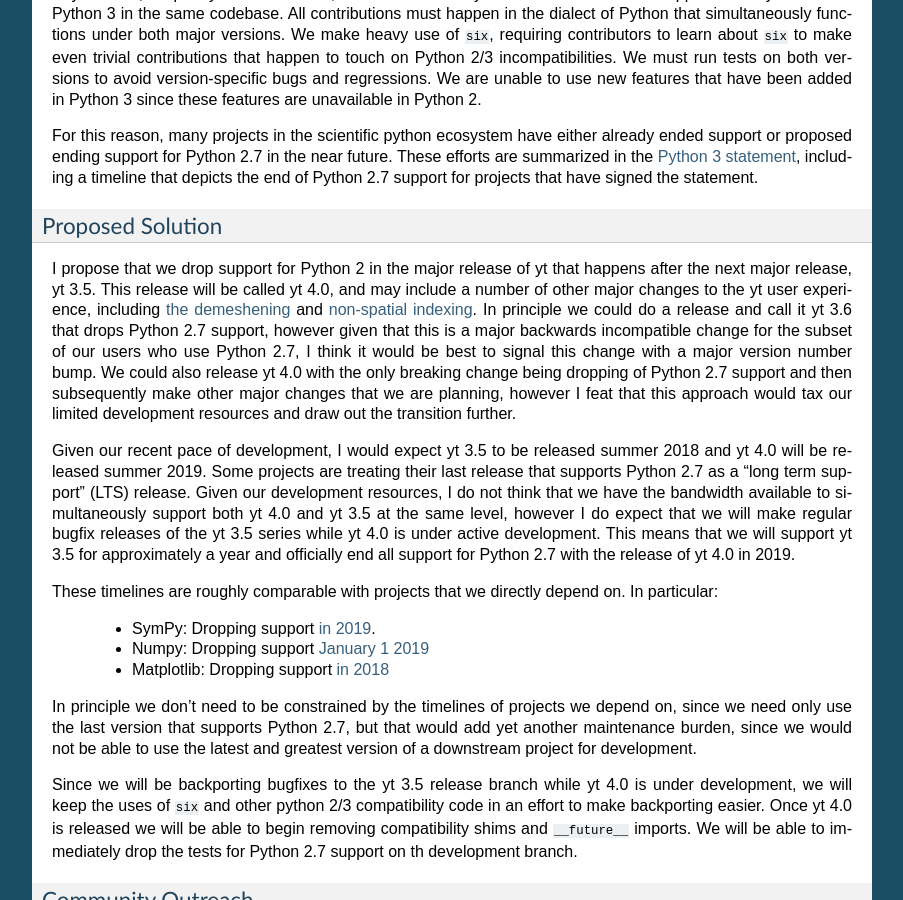
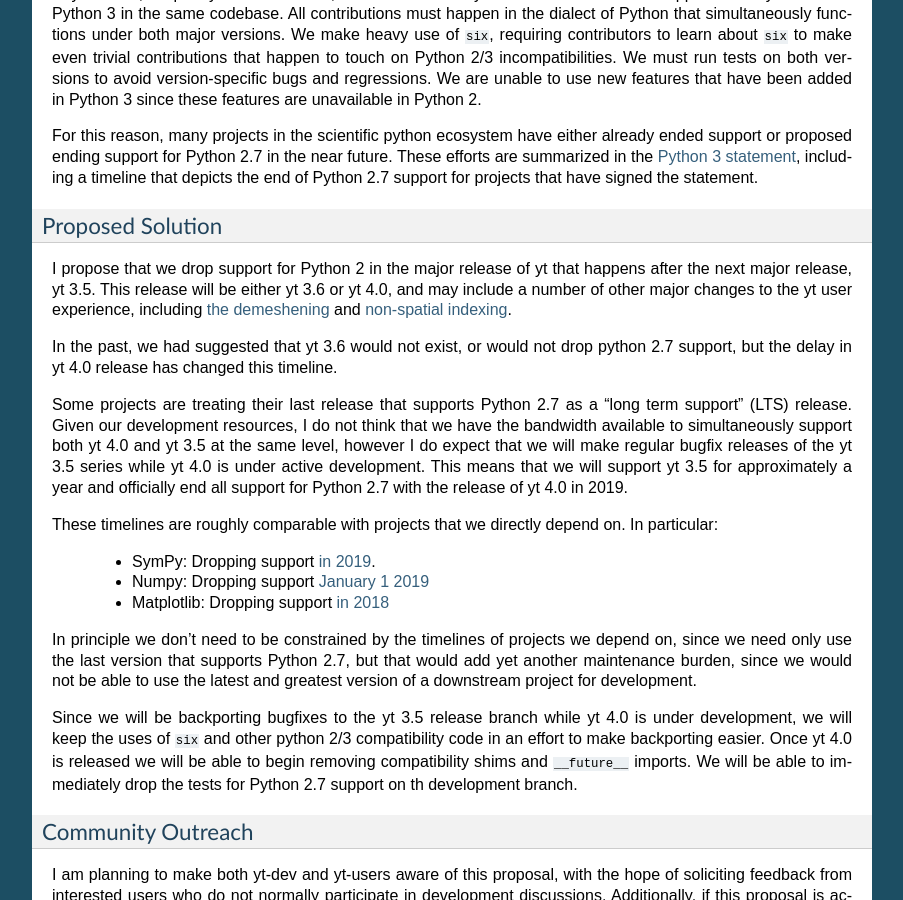
Before and after one commit to yt-project/ytep, a Sphinx documentation site: the page built from source/YTEPs/YTEP-0033.rst, in a window 1280 px wide and 900 px high, scrolled down 752 px. Shown: the whole window, without its empty margins (198-1101 px from the left). Built offline with Sphinx 7.4.7, drawn with Linux system fonts in a browser that asks for light colours; formulas are drawn with MathJax 3; some of the changed text lies outside the part shown.

Commit message:
Revising YTEP-0033 to update py2 drop

```diff
--- a/source/YTEPs/YTEP-0033.rst
+++ b/source/YTEPs/YTEP-0033.rst
@@ -6,8 +6,9 @@
 
 Created: November 28, 2017
 Author: Nathan Goldbaum
+Revision: Matt Turk
 
-I propose to drop support for Python2.7 in the next major release of yt, version 4.0, after releasing a final feature release version that includes support for Python2.7, yt 3.5.
+I propose to drop support for Python2.7 in the next major release of yt after 3.5.  This may be either yt 3.6 or yt 4.0, depending on release schedule.
 
 Status
 ------
@@ -38,9 +39,11 @@
 Proposed Solution
 ^^^^^^^^^^^^^^^^^
 
-I propose that we drop support for Python 2 in the major release of yt that happens after the next major release, yt 3.5. This release will be called yt 4.0, and may include a number of other major changes to the yt user experience, including `the demeshening <http://ytep.readthedocs.io/en/latest/YTEPs/YTEP-0032.html>`_ and `non-spatial indexing <http://ytep.readthedocs.io/en/latest/YTEPs/YTEP-0027.html>`_. In principle we could do a release and call it yt 3.6 that drops Python 2.7 support, however given that this is a major backwards incompatible change for the subset of our users who use Python 2.7, I think it would be best to signal this change with a major version number bump. We could also release yt 4.0 with the only breaking change being dropping of Python 2.7 support and then subsequently make other major changes that we are planning, however I feat that this approach would tax our limited development resources and draw out the transition further.
+I propose that we drop support for Python 2 in the major release of yt that happens after the next major release, yt 3.5. This release will be either yt 3.6 or yt 4.0, and may include a number of other major changes to the yt user experience, including `the demeshening <http://ytep.readthedocs.io/en/latest/YTEPs/YTEP-0032.html>`_ and `non-spatial indexing <http://ytep.readthedocs.io/en/latest/YTEPs/YTEP-0027.html>`_.
 
-Given our recent pace of development, I would expect yt 3.5 to be released summer 2018 and yt 4.0 will be released summer 2019. Some projects are treating their last release that supports Python 2.7 as a "long term support" (LTS) release. Given our development resources, I do not think that we have the bandwidth available to simultaneously support both yt 4.0 and yt 3.5 at the same level, however I do expect that we will make regular bugfix releases of the yt 3.5 series while yt 4.0 is under active development. This means that we will support yt 3.5 for approximately a year and officially end all support for Python 2.7 with the release of yt 4.0 in 2019.
+In the past, we had suggested that yt 3.6 would not exist, or would not drop python 2.7 support, but the delay in yt 4.0 release has changed this timeline.
+
+Some projects are treating their last release that supports Python 2.7 as a "long term support" (LTS) release. Given our development resources, I do not think that we have the bandwidth available to simultaneously support both yt 4.0 and yt 3.5 at the same level, however I do expect that we will make regular bugfix releases of the yt 3.5 series while yt 4.0 is under active development. This means that we will support yt 3.5 for approximately a year and officially end all support for Python 2.7 with the release of yt 4.0 in 2019.
 
 These timelines are roughly comparable with projects that we directly depend on. In particular:
 
```
